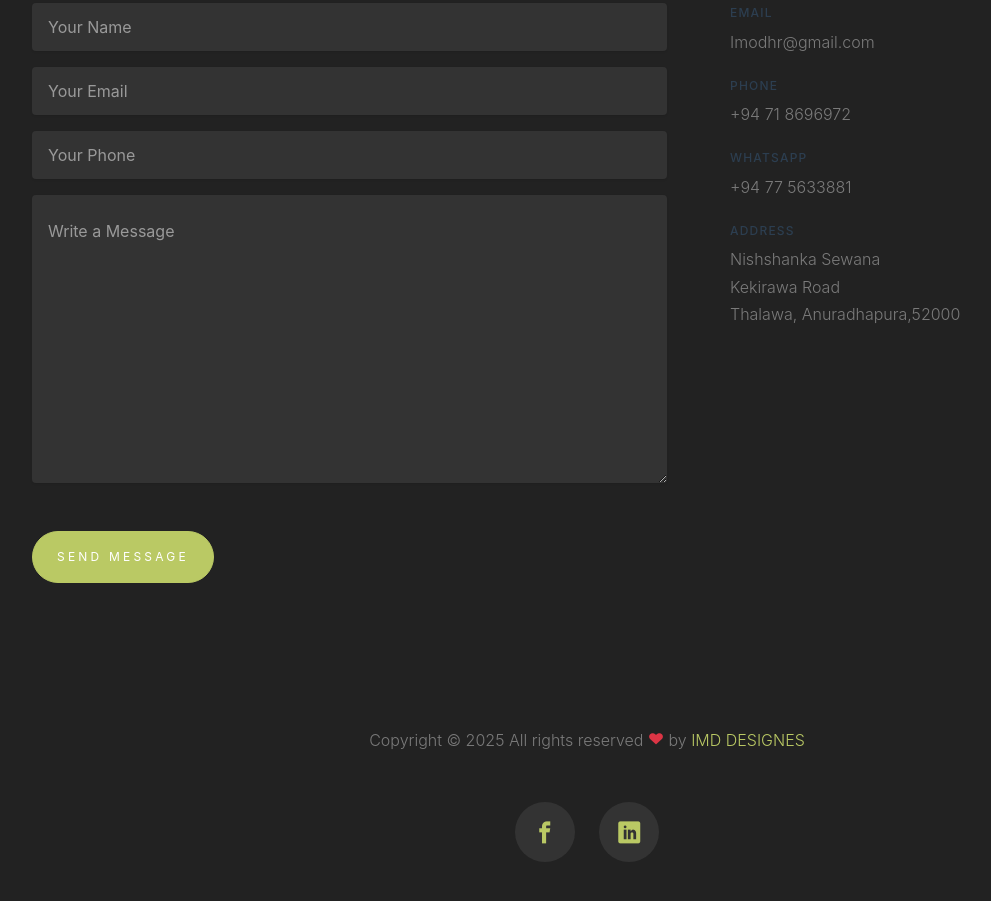
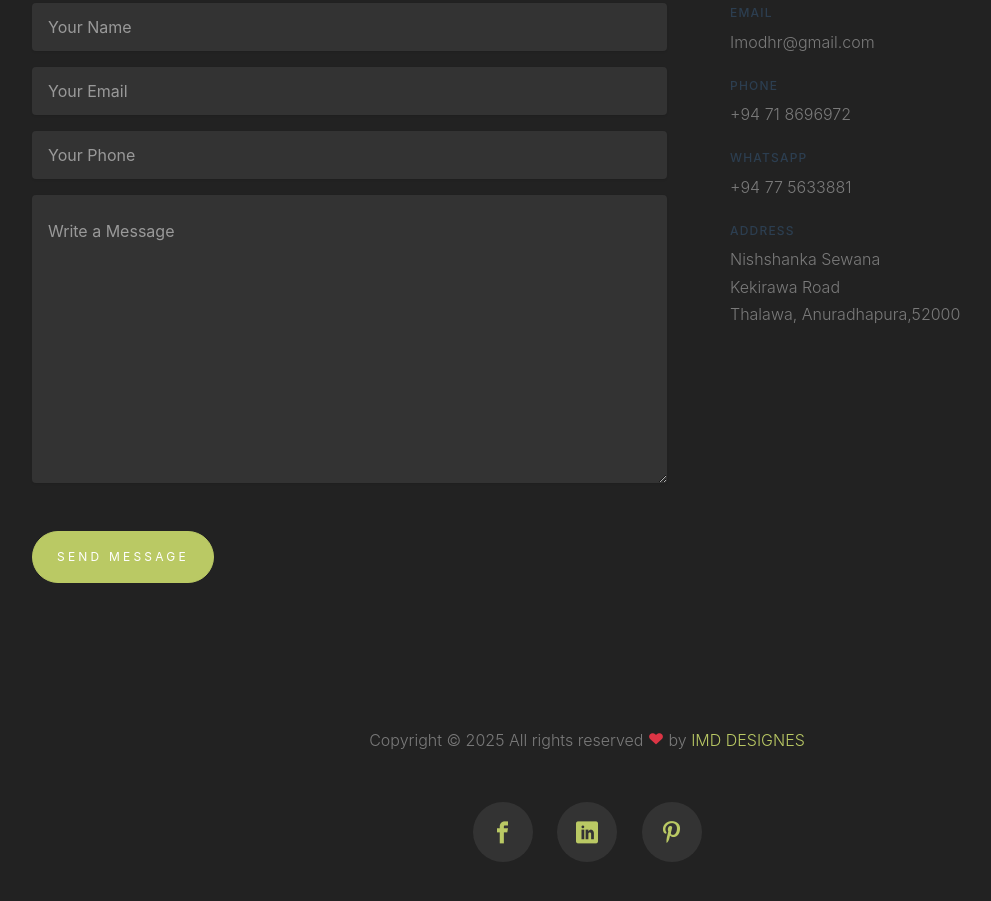
Before and after one commit to capstalk/Portfolio, a plain HTML site: page index.html in a window 1280 px wide. Shown: the part 6590-7491 px from the top of the page, without its empty margins (53-1044 px from the left). Drawn offline with nearby package versions, Linux system fonts and the light colour scheme; files whose address does not match are found by name.

Commit message:
Update index.html

```diff
--- a/index.html
+++ b/index.html
@@ -475,6 +475,7 @@
 						<a href="https://www.facebook.com/share/1Cx8pS2diz/" class="social-item"><span class="icon-facebook2"></span></a>
 
 						<a href="https://www.linkedin.com/in/imod-umesh-691083350/" class="social-item"><span class="icon-linkedin2"></span></a>
+						<a href="https://www.pinterest.com/j87y/" class="social-item"><span class="icon-pinterest"></span></a>
 
 					</p>
 				</div>
```
